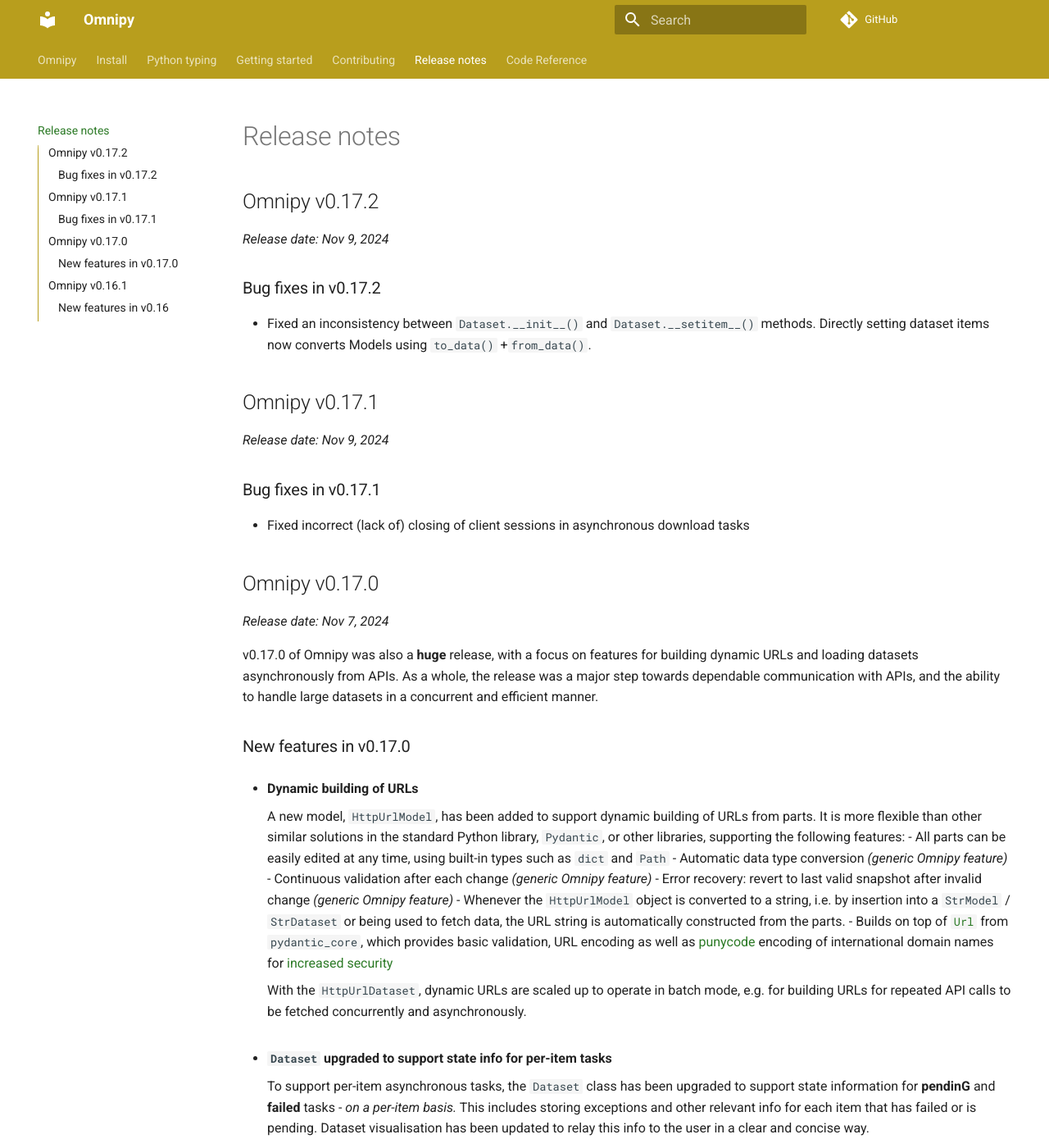
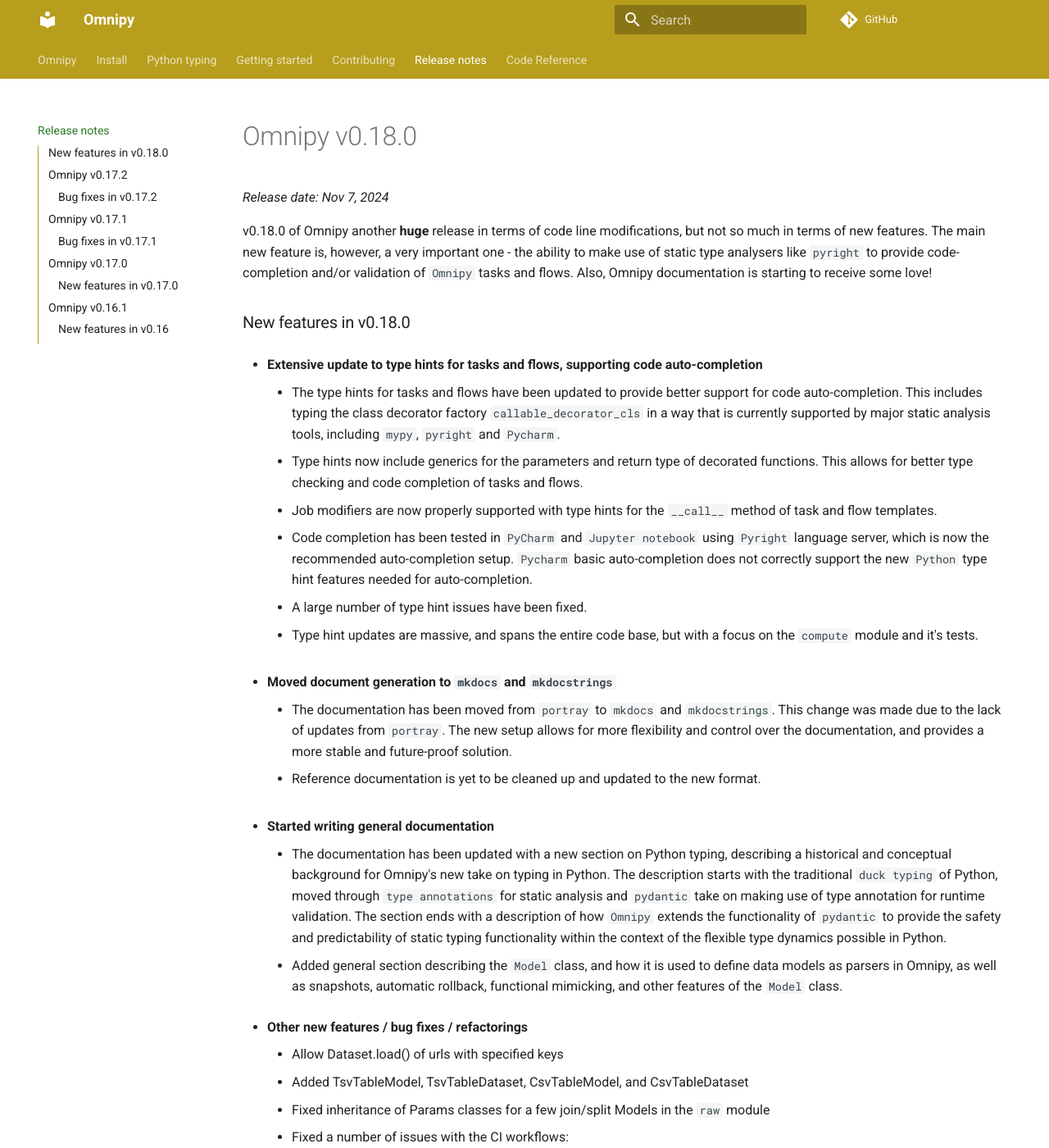
Before and after one commit to fairtracks/omnipy, an MkDocs documentation site: the page built from docs/release_notes.md, in a window 1280 px wide and 1400 px high. Shown: the whole window at 82% size. Built offline with MkDocs 1.6.1 and Material for MkDocs 9.7.7, drawn with Linux system fonts in a browser that asks for light colours; comment, search, counter and statistics services are not loaded; some of the changed text lies outside the part shown.

Commit message:
Added release notes for v0.18.0

```diff
--- a/docs/release_notes.md
+++ b/docs/release_notes.md
@@ -1,3 +1,66 @@
+# Omnipy v0.18.0
+
+_Release date: Nov 7, 2024_
+
+v0.18.0 of Omnipy another **huge** release in terms of code line modifications, but not so much in
+terms of new features. The main new feature is, however, a very important one - the ability to make
+use of static type analysers like `pyright` to provide code-completion and/or validation of `Omnipy`
+tasks and flows. Also, Omnipy documentation is starting to receive some love!
+
+### New features in v0.18.0
+
+- **Extensive update to type hints for tasks and flows, supporting code auto-completion**
+
+  - The type hints for tasks and flows have been updated to provide better support for code
+    auto-completion. This includes typing the class decorator factory `callable_decorator_cls` in a
+    way that is currently supported by major static analysis tools, including `mypy`, `pyright` and
+    `Pycharm`.
+  - Type hints now include generics for the parameters and return type of decorated functions. This
+    allows for better type checking and code completion of tasks and flows.
+  - Job modifiers are now properly supported with type hints for the `__call__` method of task and
+    flow templates.
+  - Code completion has been tested in `PyCharm` and `Jupyter notebook` using `Pyright` language
+    server, which is now the recommended auto-completion setup. `Pycharm` basic auto-completion does
+    not correctly support the new `Python` type hint features needed for auto-completion.
+  - A large number of type hint issues have been fixed.
+  - Type hint updates are massive, and spans the entire code base, but with a focus on the
+    `compute` module and it's tests.
+
+
+- **Moved document generation to `mkdocs` and `mkdocstrings`**
+
+  - The documentation has been moved from `portray` to `mkdocs` and `mkdocstrings`. This change was
+    made due to the lack of updates from `portray`. The new setup allows for more flexibility and
+    control over the documentation, and provides a more stable and future-proof solution.
+  - Reference documentation is yet to be cleaned up and updated to the new format.
+
+
+- **Started writing general documentation**
+
+  - The documentation has been updated with a new section on Python typing, describing a historical
+    and conceptual background for Omnipy's new take on typing in Python. The description starts with
+    the traditional `duck typing` of Python, moved through `type
+  annotations` for static analysis and `pydantic` take on making use of type annotation for runtime
+    validation. The section ends with a description of how `Omnipy` extends the functionality of
+    `pydantic` to provide the safety and predictability of static typing functionality within the
+    context of the flexible type dynamics possible in Python.
+  - Added general section describing the `Model` class, and how it is used to define data models as
+    parsers in Omnipy, as well as snapshots, automatic rollback, functional mimicking, and other
+    features of the `Model` class.
+
+
+- **Other new features / bug fixes / refactorings**
+  - Allow Dataset.load() of urls with specified keys
+  - Added TsvTableModel, TsvTableDataset, CsvTableModel, and CsvTableDataset
+  - Fixed inheritance of Params classes for a few join/split Models in the `raw` module
+  - Fixed a number of issues with the CI workflows:
+    - Fixed test code that caused crashes in Python particular Python versions.
+    - Fix for strange time formatting issue in the Python 3.11 VM
+    - Decreased `run_time_min` for `test_rate_limiting_client_session` due to new and more efficient
+      version of `aiolimiter`
+    - Updated pre-commit tools.
+    - Removed parallel run of yapf checks to fix strange issue with `yapf` and `pickle`
+
 ## Omnipy v0.17.2
 
 _Release date: Nov 9, 2024_
```
